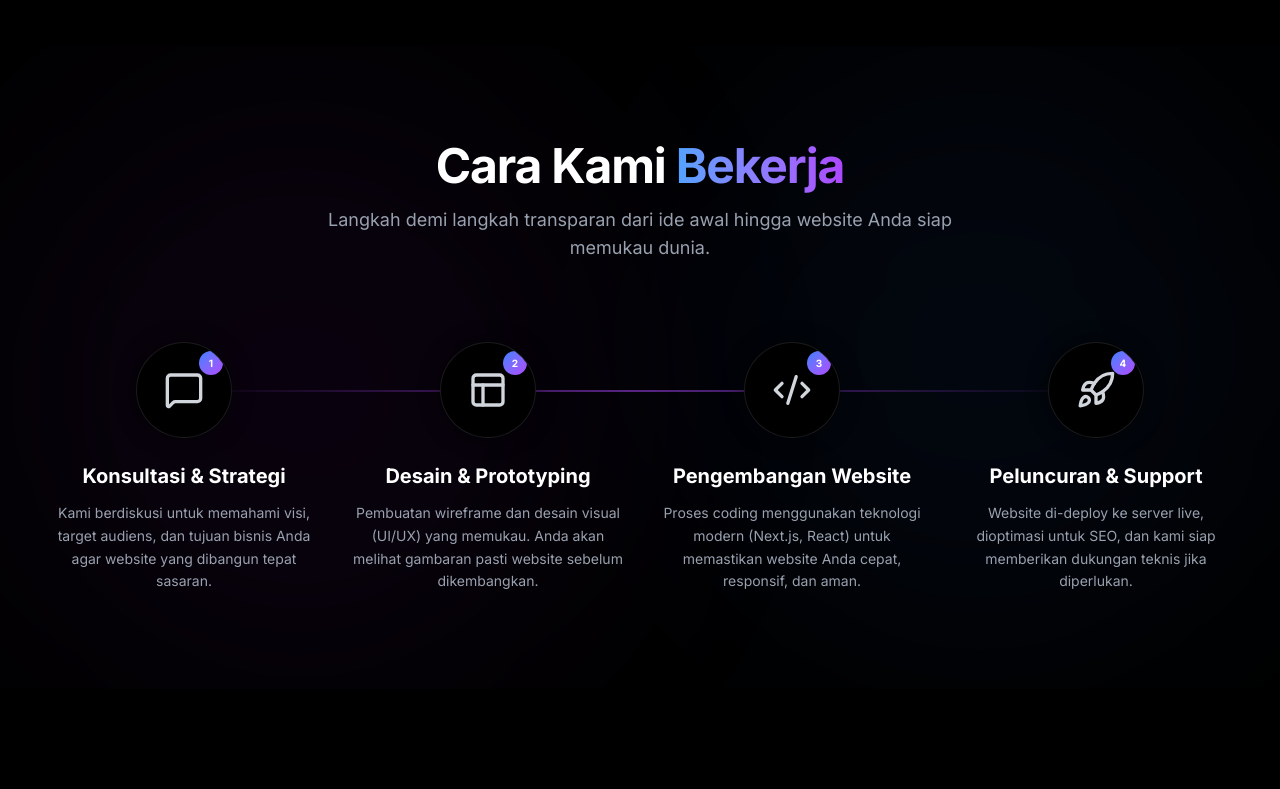
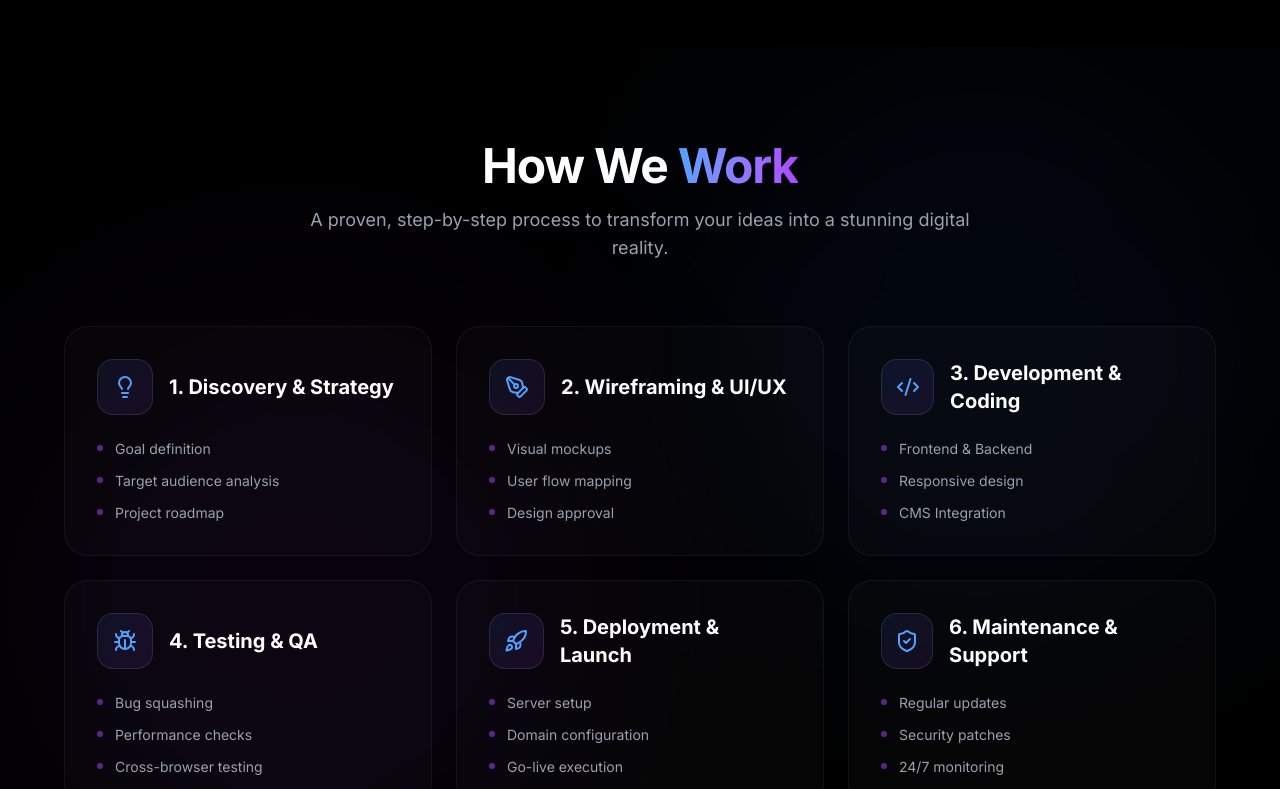
Before and after one commit to ALCA-DEVELOPER/ALCA-WEBSITE, a Next.js app: page / in a window 1280 px wide. Shown: the part 1420-2209 px from the top of the page. Built offline with nearby package versions, Linux system fonts and the light colour scheme.

Commit message:
feat: redesign process section to 6 steps in English with bullet points

```diff
--- a/src/components/Process.tsx
+++ b/src/components/Process.tsx
@@ -1,28 +1,38 @@
 "use client";
 
 import { motion } from "framer-motion";
-import { MessageSquare, Layout, Code2, Rocket } from "lucide-react";
+import { Lightbulb, PenTool, Code2, Bug, Rocket, ShieldCheck } from "lucide-react";
 
 const processes = [
   {
-    title: "Konsultasi & Strategi",
-    description: "Kami berdiskusi untuk memahami visi, target audiens, dan tujuan bisnis Anda agar website yang dibangun tepat sasaran.",
-    icon: MessageSquare,
+    title: "1. Discovery & Strategy",
+    points: ["Goal definition", "Target audience analysis", "Project roadmap"],
+    icon: Lightbulb,
   },
   {
-    title: "Desain & Prototyping",
-    description: "Pembuatan wireframe dan desain visual (UI/UX) yang memukau. Anda akan melihat gambaran pasti website sebelum dikembangkan.",
-    icon: Layout,
+    title: "2. Wireframing & UI/UX",
+    points: ["Visual mockups", "User flow mapping", "Design approval"],
+    icon: PenTool,
   },
   {
-    title: "Pengembangan Website",
-    description: "Proses coding menggunakan teknologi modern (Next.js, React) untuk memastikan website Anda cepat, responsif, dan aman.",
+    title: "3. Development & Coding",
+    points: ["Frontend & Backend", "Responsive design", "CMS Integration"],
     icon: Code2,
   },
   {
-    title: "Peluncuran & Support",
-    description: "Website di-deploy ke server live, dioptimasi untuk SEO, dan kami siap memberikan dukungan teknis jika diperlukan.",
+    title: "4. Testing & QA",
+    points: ["Bug squashing", "Performance checks", "Cross-browser testing"],
+    icon: Bug,
+  },
+  {
+    title: "5. Deployment & Launch",
+    points: ["Server setup", "Domain configuration", "Go-live execution"],
     icon: Rocket,
+  },
+  {
+    title: "6. Maintenance & Support",
+    points: ["Regular updates", "Security patches", "24/7 monitoring"],
+    icon: ShieldCheck,
   },
 ];
 
@@ -34,7 +44,7 @@ export default function Process() {
       <div className="absolute bottom-0 left-0 w-[600px] h-[600px] bg-purple-900/10 blur-[120px] rounded-full pointer-events-none" />
 
       <div className="container mx-auto px-6 md:px-12 relative z-10">
-        <div className="text-center mb-20">
+        <div className="text-center mb-16">
           <motion.h2
             initial={{ opacity: 0, y: 20 }}
             whileInView={{ opacity: 1, y: 0 }}
@@ -42,7 +52,7 @@ export default function Process() {
             transition={{ duration: 0.5 }}
             className="text-3xl md:text-5xl font-bold tracking-tight mb-4"
           >
-            Cara Kami <span className="bg-clip-text text-transparent bg-gradient-to-r from-blue-400 to-purple-500">Bekerja</span>
+            How We <span className="bg-clip-text text-transparent bg-gradient-to-r from-blue-400 to-purple-500">Work</span>
           </motion.h2>
           <motion.p
             initial={{ opacity: 0, y: 20 }}
@@ -51,41 +61,37 @@ export default function Process() {
             transition={{ duration: 0.5, delay: 0.1 }}
             className="text-gray-400 max-w-2xl mx-auto text-lg"
           >
-            Langkah demi langkah transparan dari ide awal hingga website Anda siap memukau dunia.
+            A proven, step-by-step process to transform your ideas into a stunning digital reality.
           </motion.p>
         </div>
 
-        <div className="grid grid-cols-1 md:grid-cols-2 lg:grid-cols-4 gap-8 relative">
-          {/* Connecting Line for Desktop */}
-          <div className="hidden lg:block absolute top-12 left-[12%] right-[12%] h-[2px] bg-gradient-to-r from-blue-500/0 via-purple-500/50 to-blue-500/0 z-0" />
-
+        <div className="grid grid-cols-1 md:grid-cols-2 lg:grid-cols-3 gap-6 relative max-w-6xl mx-auto">
           {processes.map((process, index) => (
             <motion.div
               key={process.title}
               initial={{ opacity: 0, y: 20 }}
               whileInView={{ opacity: 1, y: 0 }}
               viewport={{ once: true }}
-              transition={{ duration: 0.5, delay: index * 0.15 }}
-              className="relative z-10 flex flex-col items-center text-center group"
+              transition={{ duration: 0.5, delay: index * 0.1 }}
+              className="relative z-10 flex flex-col p-8 rounded-3xl bg-white/[0.02] border border-white/5 hover:bg-white/[0.04] hover:border-purple-500/30 transition-all duration-300 group"
             >
-              {/* Icon Circle */}
-              <div className="w-24 h-24 rounded-full bg-black border border-white/10 flex items-center justify-center mb-6 relative overflow-hidden group-hover:border-purple-500/50 transition-colors duration-500 shadow-[0_0_20px_rgba(0,0,0,0.5)]">
-                <div className="absolute inset-0 bg-gradient-to-br from-blue-500/10 to-purple-500/10 opacity-0 group-hover:opacity-100 transition-opacity duration-500" />
-                <process.icon className="w-10 h-10 text-gray-300 group-hover:text-white transition-colors duration-500 relative z-10" />
-
-                {/* Step Number */}
-                <div className="absolute top-2 right-2 w-6 h-6 rounded-full bg-gradient-to-br from-blue-500 to-purple-500 flex items-center justify-center text-[10px] font-bold text-white shadow-lg">
-                  {index + 1}
+              <div className="flex items-center gap-4 mb-6">
+                <div className="w-14 h-14 rounded-2xl bg-gradient-to-br from-blue-500/10 to-purple-500/10 border border-white/10 flex items-center justify-center group-hover:scale-110 transition-transform duration-300">
+                  <process.icon className="w-6 h-6 text-blue-400 group-hover:text-purple-400 transition-colors" />
                 </div>
+                <h3 className="text-xl font-bold text-white group-hover:text-transparent group-hover:bg-clip-text group-hover:bg-gradient-to-r group-hover:from-blue-400 group-hover:to-purple-400 transition-all duration-300">
+                  {process.title}
+                </h3>
               </div>
 
-              {/* Text Content */}
-              <h3 className="text-xl font-bold text-white mb-3 group-hover:text-transparent group-hover:bg-clip-text group-hover:bg-gradient-to-r group-hover:from-blue-400 group-hover:to-purple-400 transition-all duration-300">
-                {process.title}
-              </h3>
-              <p className="text-sm text-gray-400 leading-relaxed max-w-[280px]">
-                {process.description}
-              </p>
+              <ul className="space-y-3">
+                {process.points.map((point, i) => (
+                  <li key={i} className="flex items-start gap-3 text-sm text-gray-400">
+                    <span className="w-1.5 h-1.5 rounded-full bg-purple-500/50 mt-1.5 shrink-0" />
+                    <span>{point}</span>
+                  </li>
+                ))}
+              </ul>
             </motion.div>
           ))}
         </div>
```
